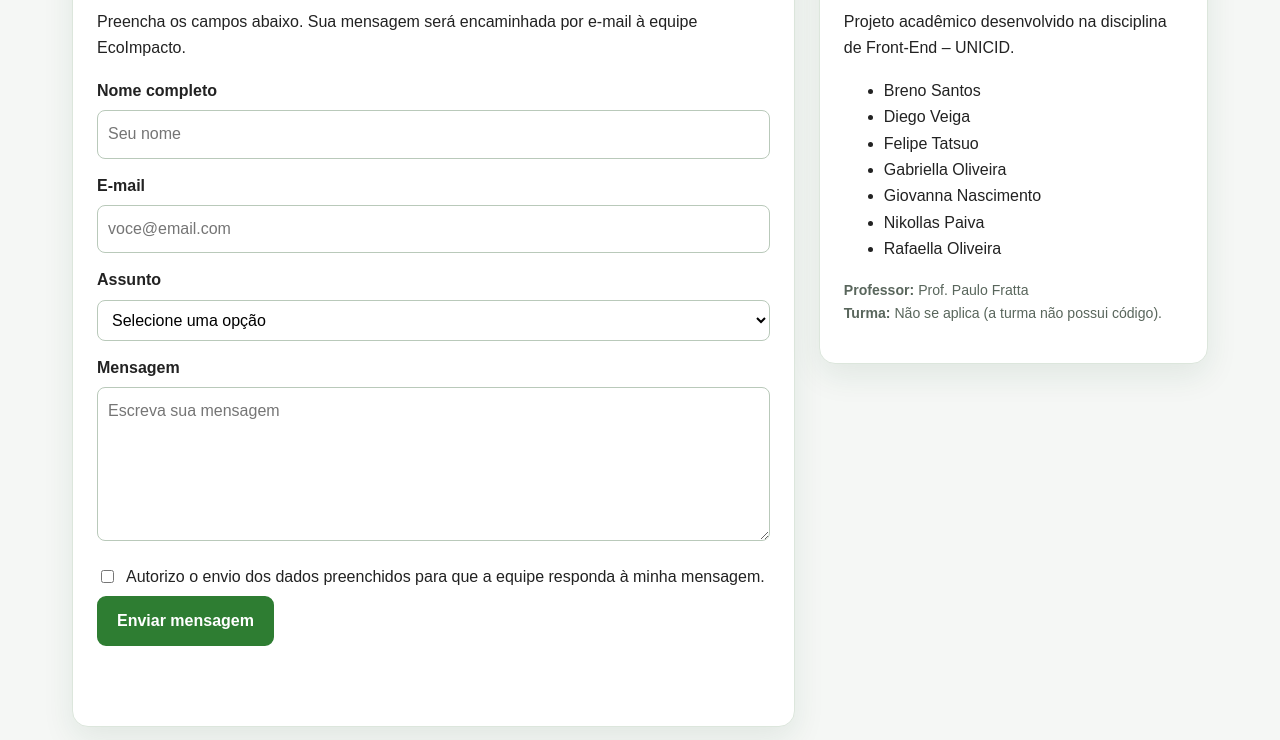
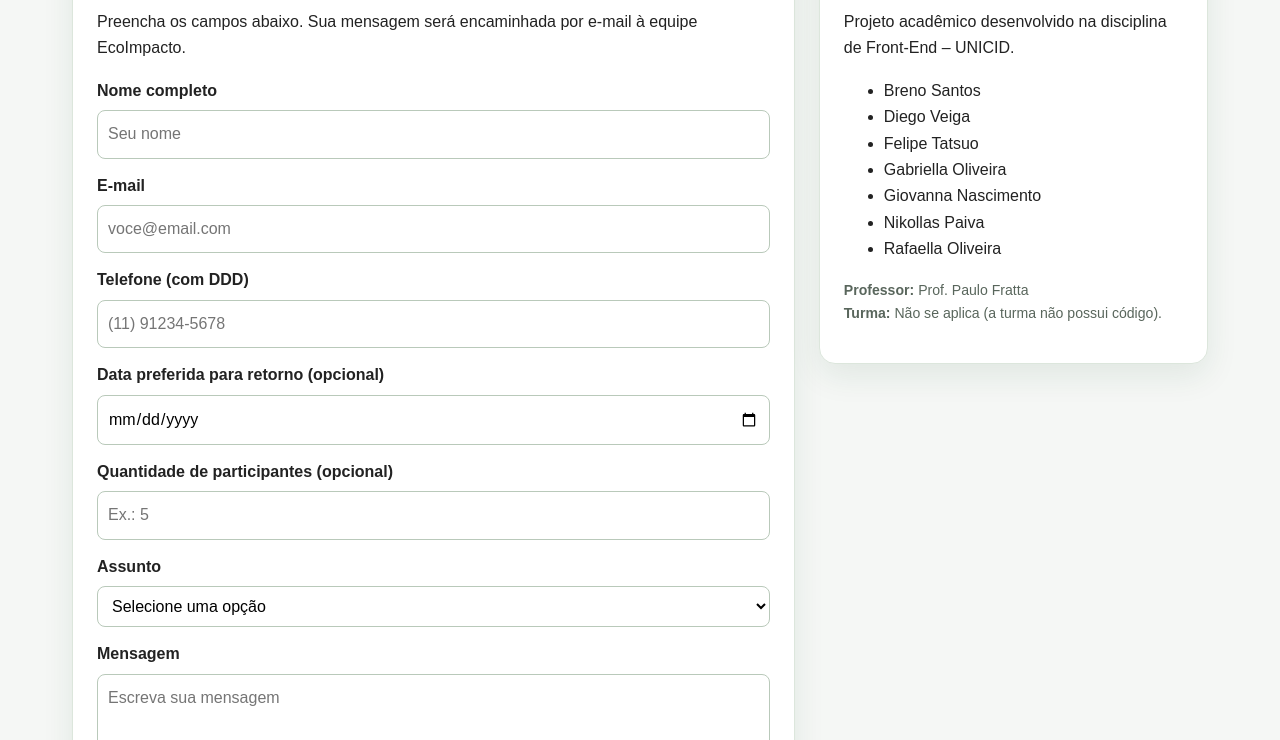
Before and after one commit to nascimentogiovanna82-lab/EcoImpacto, a website: page contato.html in a window 1280 px wide. Shown: the part 507-1247 px from the top of the page. Drawn offline with Linux system fonts and the light colour scheme.

Commit message:
Completa campos e validação do formulário EcoImpacto

```diff
--- a/contato.html
+++ b/contato.html
@@ -22,6 +22,9 @@
 <input type="text" name="_honey" style="display:none" tabindex="-1" autocomplete="off">
 <label for="name">Nome completo</label><input id="name" name="name" autocomplete="name" required minlength="3" placeholder="Seu nome">
 <label for="email">E-mail</label><input id="email" name="email" type="email" autocomplete="email" required placeholder="voce@email.com">
+<label for="phone">Telefone (com DDD)</label><input id="phone" name="telefone" type="tel" autocomplete="tel" inputmode="tel" pattern="\\([0-9]{2}\\) ?[0-9]{4,5}-?[0-9]{4}" placeholder="(11) 91234-5678" title="Use o formato (11) 91234-5678">
+<label for="date">Data preferida para retorno (opcional)</label><input id="date" name="data_preferida" type="date">
+<label for="quantity">Quantidade de participantes (opcional)</label><input id="quantity" name="quantidade_participantes" type="number" min="1" max="1000" step="1" placeholder="Ex.: 5">
 <label for="subject">Assunto</label><select id="subject" name="subject" required><option value="">Selecione uma opção</option><option>Quero ser voluntário(a)</option><option>Quero apoiar um projeto</option><option>Sugestão de conteúdo</option><option>Outro assunto</option></select>
 <label for="message">Mensagem</label><textarea id="message" name="message" rows="5" required minlength="10" placeholder="Escreva sua mensagem"></textarea>
 <label class="consent"><input type="checkbox" id="consent" name="consentimento" value="Autorizado" required> Autorizo o envio dos dados preenchidos para que a equipe responda à minha mensagem.</label>
```
